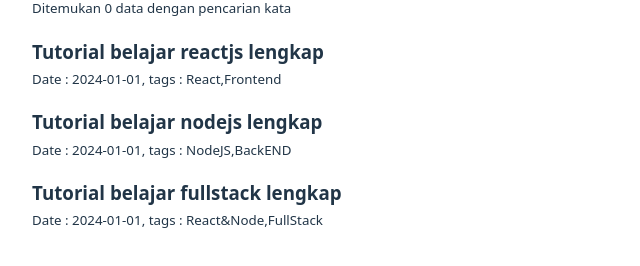
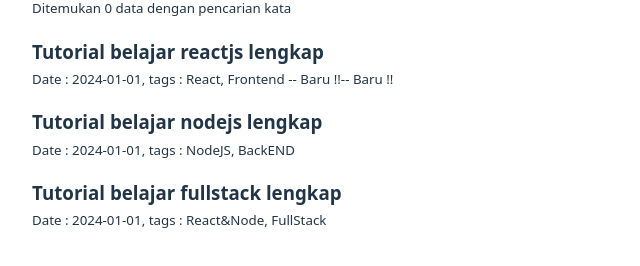
Before and after one commit to fedrotogatorop/fundamental-reactjs, a React (Vite) app: page / in a window 1280 px wide. Shown: the part 210-476 px from the top of the page, without its empty margins (0-640 px from the left). Built offline with nearby package versions, Linux system fonts and the light colour scheme.

Commit message:
belajar rendering conditional

```diff
--- a/src/components/Article.jsx
+++ b/src/components/Article.jsx
@@ -1,9 +1,20 @@
+const ArticleStatus = ({ isNew }) => {
+  return isNew && <span>-- Baru !!</span>;
+};
+
+const NewArticle = () => {
+  return <span>-- Baru !!</span>;
+};
 function Article(props) {
   return (
     <>
       <h3>{props.title}</h3>
       <small>
-        Date : {props.date}, tags : {props.tags.join(",")}
+        Date : {props.date}, tags : {props.tags.join(", ")}{" "}
+        {/* {props.isNew ? "-- Baru" : " Lama"} ini adalah ternari operator */}
+        {/* {props.isNew && "-- Baru !!"} */}
+        <ArticleStatus isNew={props.isNew} />
+        {props.isNew && <NewArticle />}
       </small>
     </>
   );
--- a/src/posts.json
+++ b/src/posts.json
@@ -2,16 +2,19 @@
   {
     "title": "Tutorial belajar reactjs lengkap",
     "tags": ["React", "Frontend"],
-    "date": "2024-01-01"
+    "date": "2024-01-01",
+    "isNew": true
   },
   {
     "title": "Tutorial belajar nodejs lengkap",
     "tags": ["NodeJS", "BackEND"],
-    "date": "2024-01-01"
+    "date": "2024-01-01",
+    "isNew": false
   },
   {
     "title": "Tutorial belajar fullstack lengkap",
     "tags": ["React&Node", "FullStack"],
-    "date": "2024-01-01"
+    "date": "2024-01-01",
+    "isNew": false
   }
 ]
```
